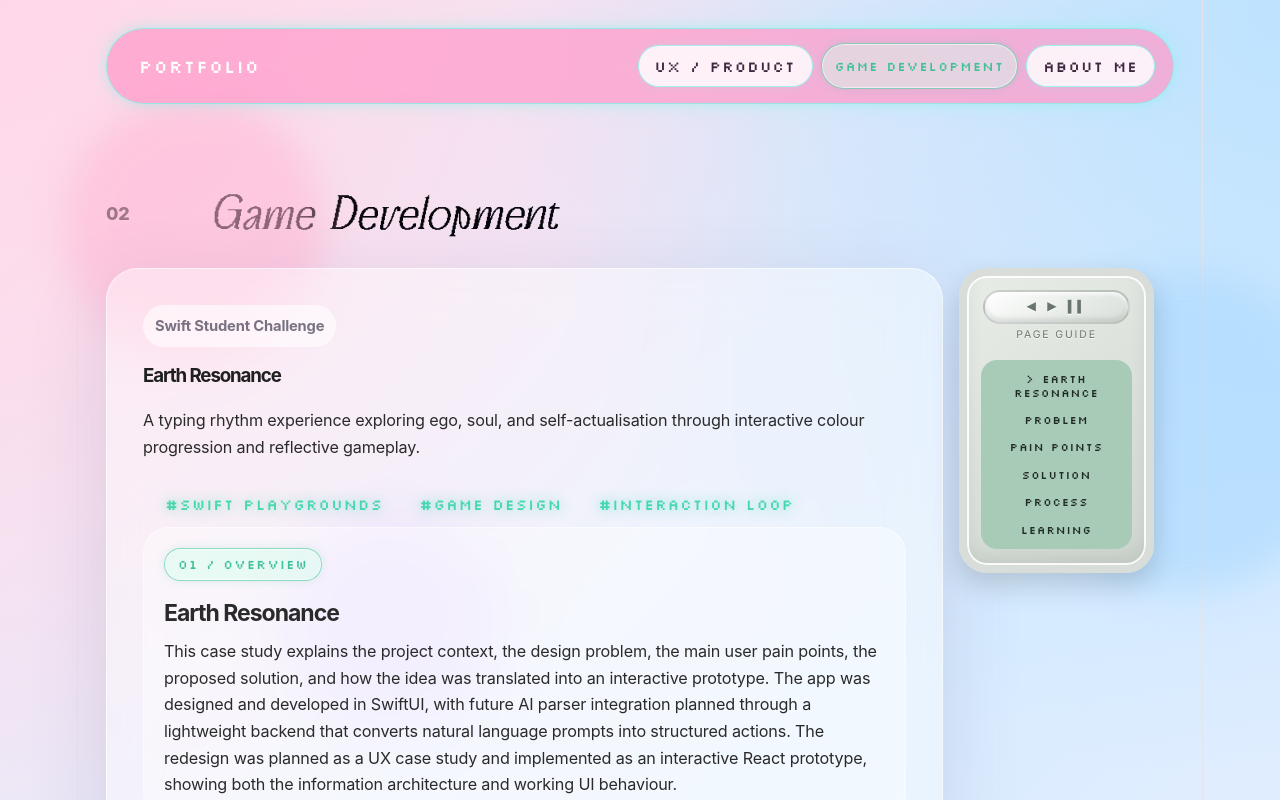
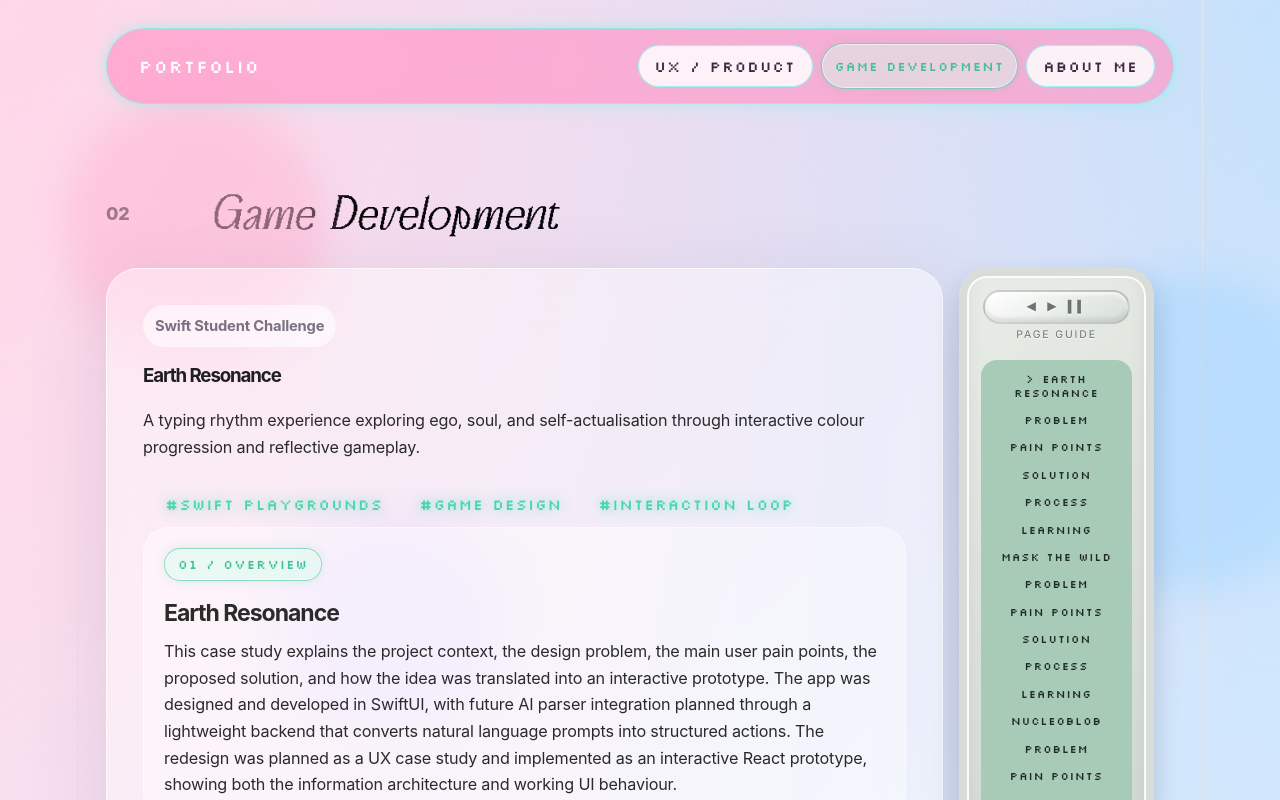
Before and after one commit to jesstasha/portfolio-2026, a React (Vite) app: page / in a window 1280 px wide. Both pictures are taken after a click on the button "GAME DEVELOPMENT". Shown: the top 800 px of the page. Built offline with nearby package versions, Linux system fonts and the light colour scheme.

Commit message:
Add the other game devlop project sections

```diff
--- a/src/App.jsx
+++ b/src/App.jsx
@@ -27,6 +27,22 @@ const gameProjects = [
     summary:
       "A typing rhythm experience exploring ego, soul, and self-actualisation through interactive colour progression and reflective gameplay.",
     tags: ["Swift Playgrounds", "Game Design", "Interaction Loop"],
+  },
+  {
+    title: "Mask The Wild",
+    type: "Global Game Jam 2026",
+    summary: "A quiz-based RPG progression game built in 48 hours. Lead programmer — implemented core game loop in Unity with team collaboration via Git/GitHub.",
+    tags: ["Unity", "C#", "Git/GitHub"],
+    image: "/maskthewild.png",
+    link: "https://globalgamejam.org/games/2026/mask-wild-1",
+  },
+  {
+    title: "Nucleoblob",
+    type: "72-Hour Game Jam · People's Choice 3rd",
+    summary: "Puzzle game co-created in 72 hours. Contributed narrative, level art in Aseprite, and gameplay scripting in Godot.",
+    tags: ["Godot", "GDScript", "Aseprite"],
+    image: "/nucleoblob.png",
+    link: "https://yukebin.itch.io/nucleaobob",
   },
 ];
 
@@ -517,7 +533,14 @@ function ProjectCard({ project, index }) {
         ))}
       </div>
 
-      <div className="case-study-long">
+      {project.image && (
+        <img src={project.image} alt={project.title} style={{width:"100%", borderRadius:"12px", marginTop:"24px"}} />
+      )}
+      {project.link && (
+        <a href={project.link} target="_blank" rel="noreferrer" style={{display:"inline-block", marginTop:"16px", color:"#00c9a7", fontWeight:600, textDecoration:"none"}}>View Project →</a>
+      )}
+
+      {!project.image && <div className="case-study-long">
           <section id={`${projectSlug}-overview`}>
             <span>01 / Overview</span>
             <h4>{project.title}</h4>
@@ -596,7 +619,7 @@ function ProjectCard({ project, index }) {
                 : "I learned how product thinking can turn a personal pain point into a structured mobile experience. Designing SUNAPBOX helped me think more deeply about how users save content emotionally, forget details over time, and need flexible ways to recover meaning later."}
             </p>
           </section>
-      </div>
+      </div>}
     </motion.article>
   );
 }
```
Also changed, not shown: public/nucleoblob.png (added), 1 other file (tests, documents, lock files or other folders).
